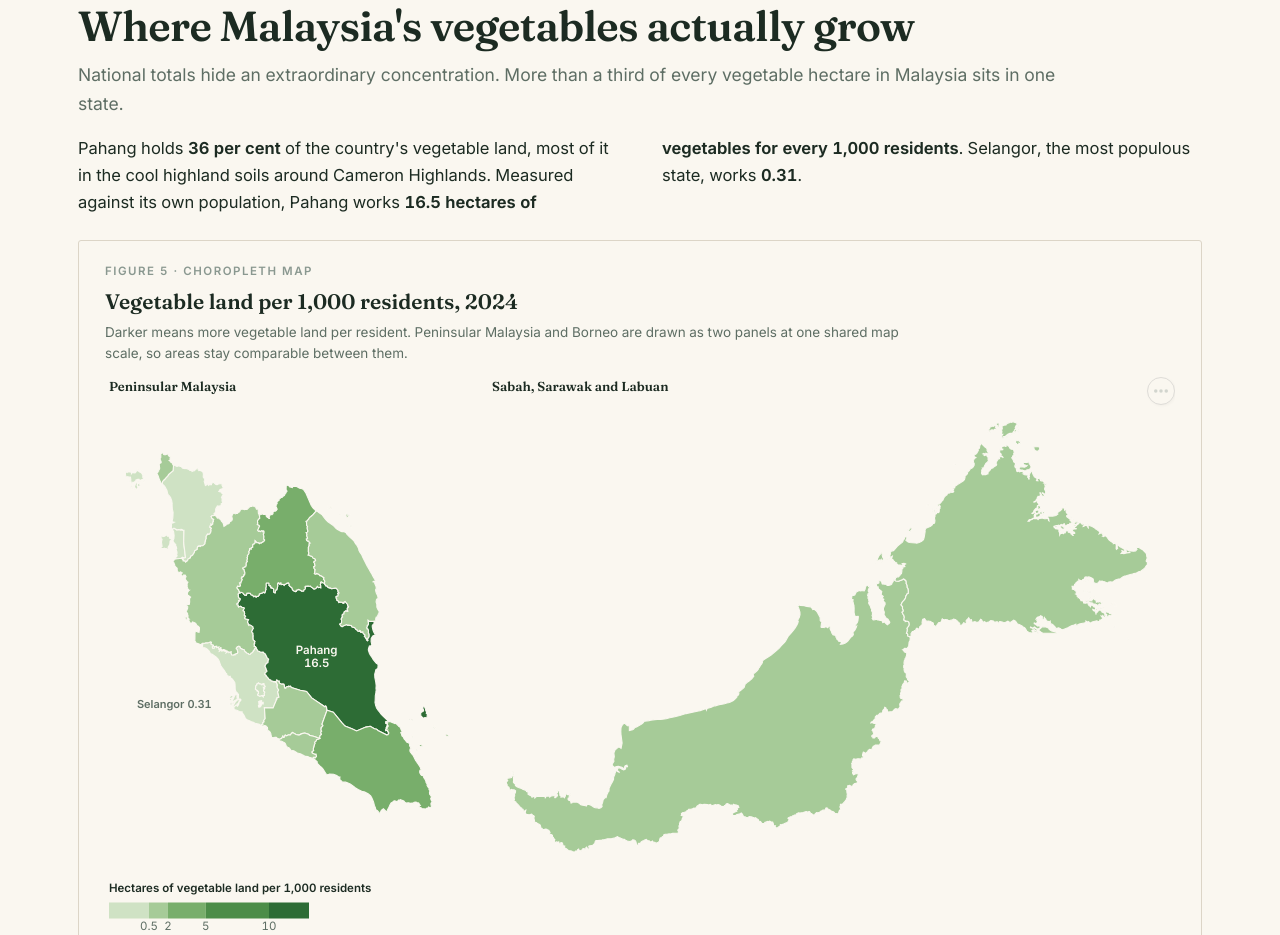
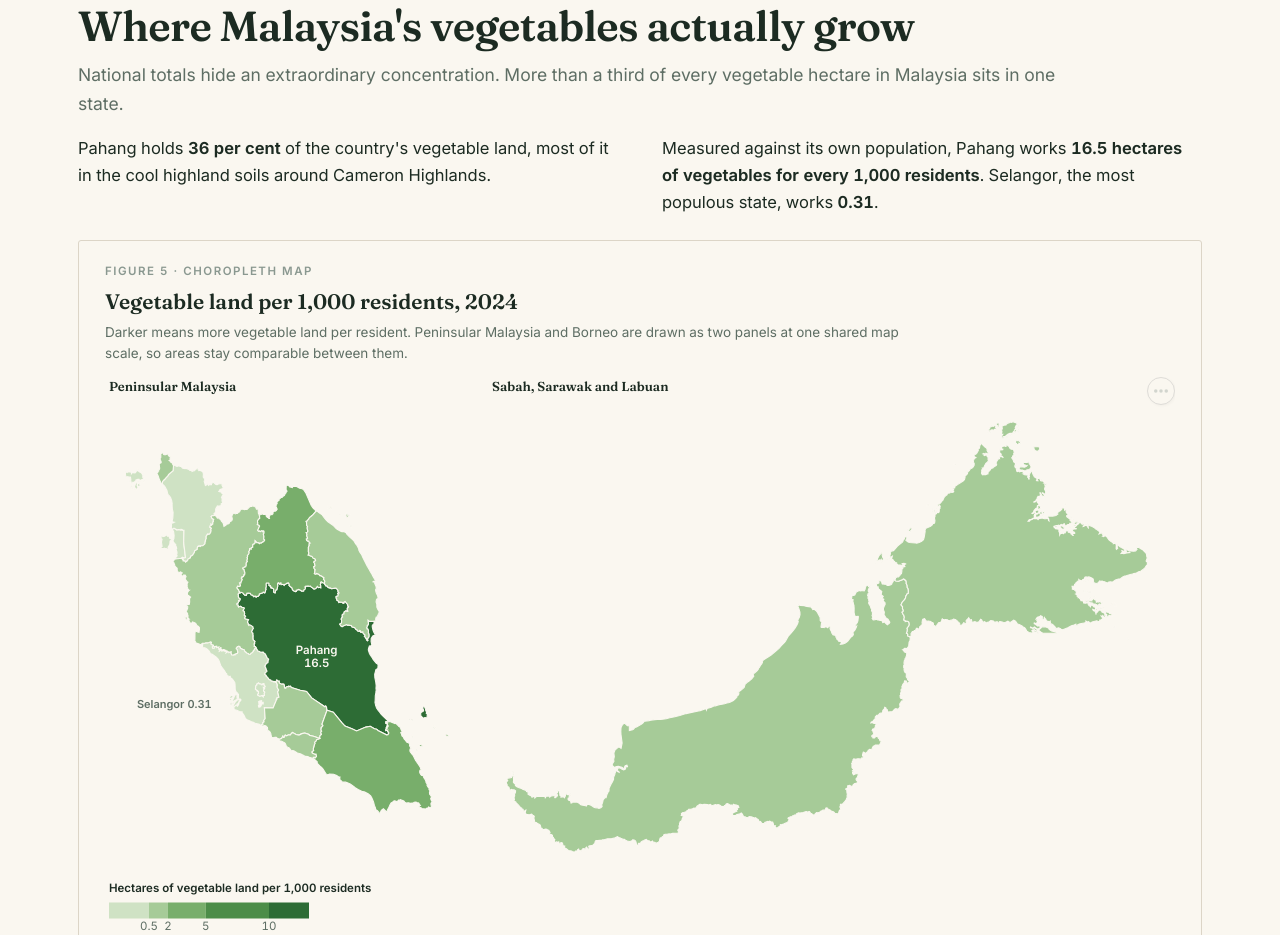
Before and after one commit to itan0041/fit3179-dv2, a website: page index.html in a window 1280 px wide. Shown: the part 4526-5461 px from the top of the page. Drawn offline with Linux system fonts and the light colour scheme.

Commit message:
Add files via upload

```diff
--- a/index.html
+++ b/index.html
@@ -170,9 +170,10 @@
       every vegetable hectare in Malaysia sits in one state.</p>
       <div class="sec-body">
         <p>Pahang holds <strong>36 per cent</strong> of the country's vegetable land, most of it
-        in the cool highland soils around Cameron Highlands. Measured against its own
-        population, Pahang works <strong>16.5 hectares of vegetables for every 1,000
-        residents</strong>. Selangor, the most populous state, works <strong>0.31</strong>.</p>
+        in the cool highland soils around Cameron Highlands.</p>
+        <p>Measured against its own population, Pahang works <strong>16.5 hectares of
+        vegetables for every 1,000 residents</strong>. Selangor, the most populous state,
+        works <strong>0.31</strong>.</p>
       </div>
     </div>
 
```
